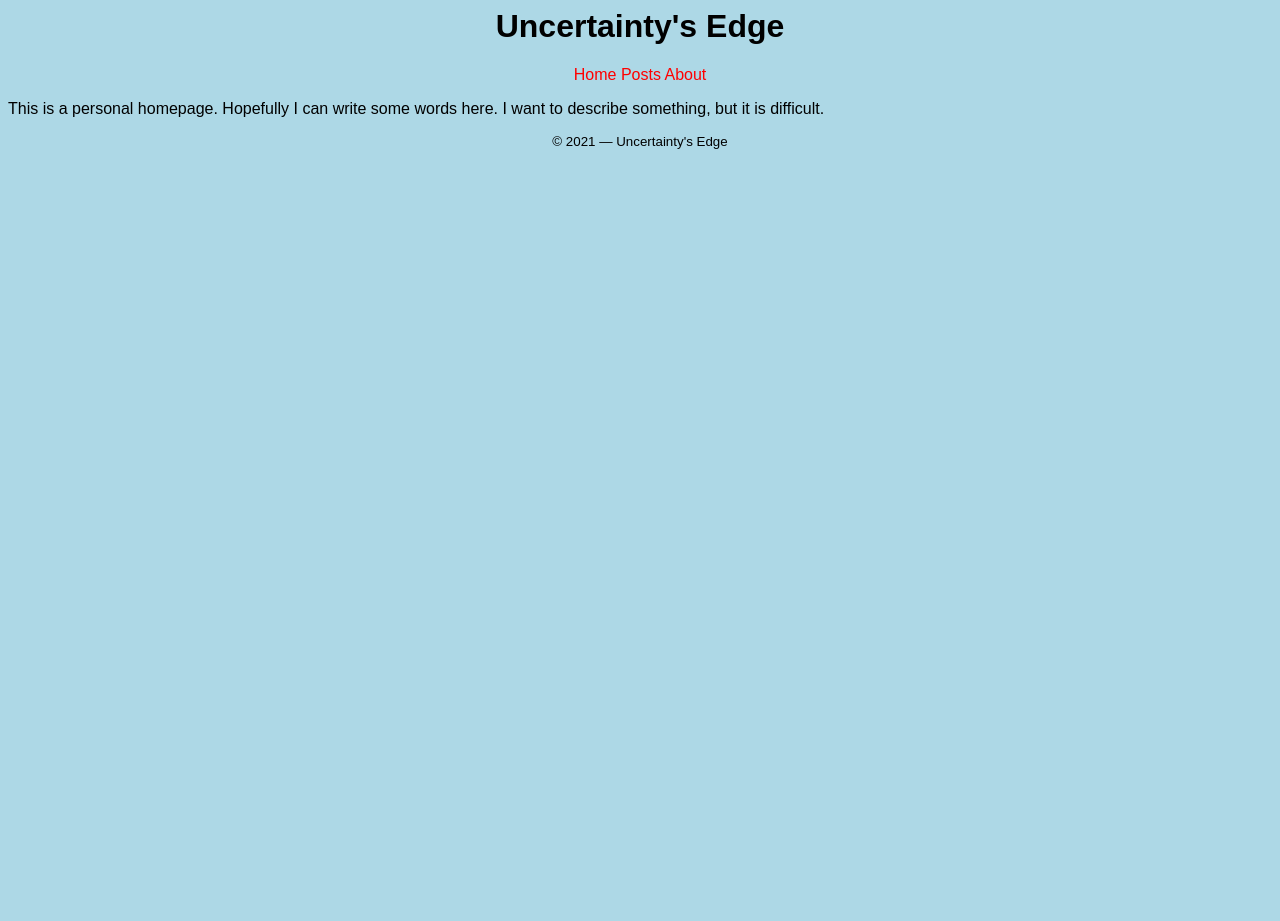
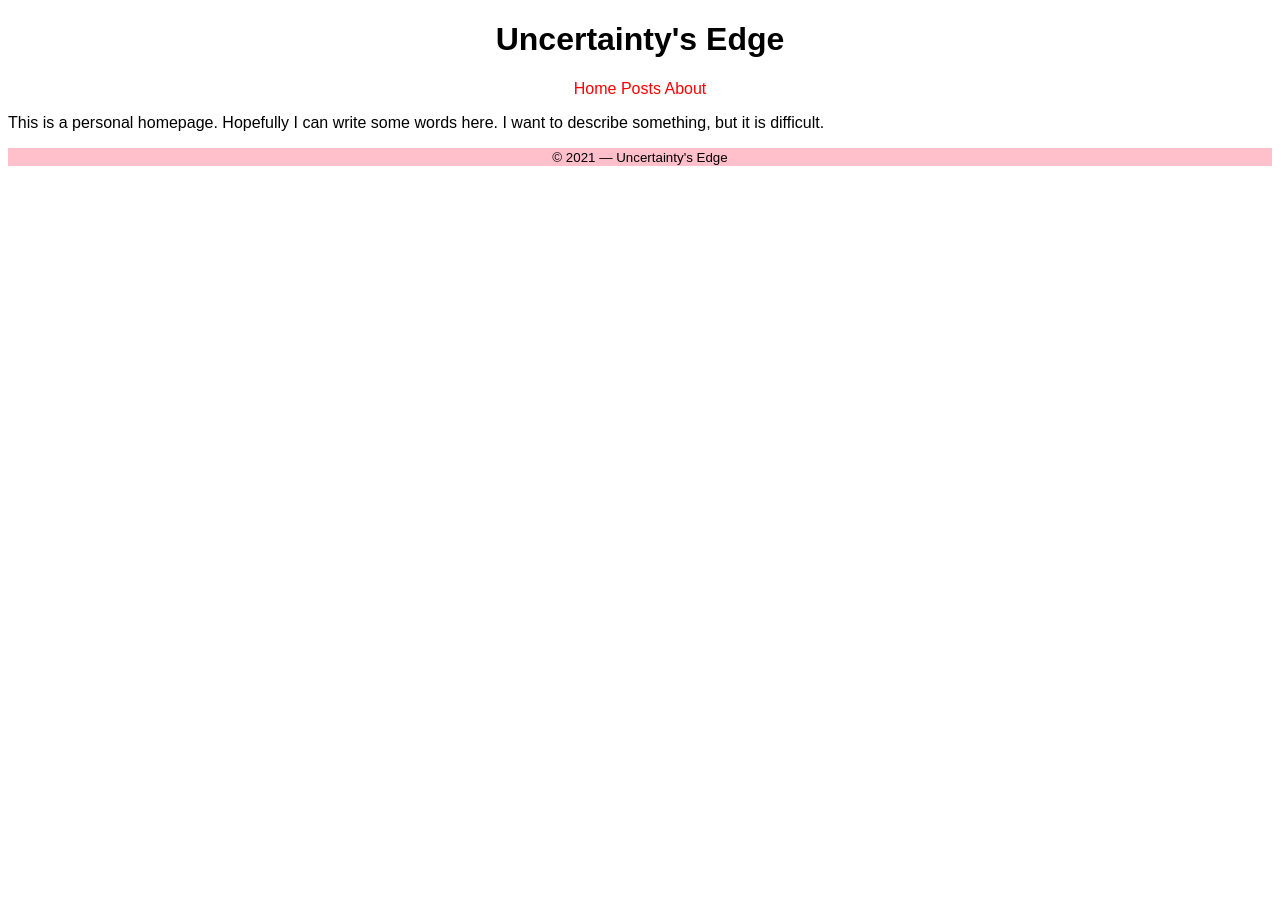
Before and after one commit to uncertaintysedge/uncertaintysedge.github.io, a Jekyll site: the page built from index.md, in a window 1280 px wide. Built offline with Jekyll 4.4.1, drawn with Linux system fonts in a browser that asks for light colours.

Commit message:
default.html and style.css

```diff
--- a/_layouts/default.html
+++ b/_layouts/default.html
@@ -1,8 +1,14 @@
 ---
 layout: default
 ---
+<!DOCTYPE html>
+<html>
+<head>
 
 <link rel="stylesheet" href="/assets/css/styles.css">
+
+</head>
+<body>
 
 <div class="container">
 
@@ -17,3 +23,6 @@ layout: default
 	{% include footer.html %}
 
 </div>
+
+</body>
+</html>
--- a/assets/css/styles.css
+++ b/assets/css/styles.css
@@ -1,5 +1,4 @@
 * {
-  background-color: lightblue;
   font-family: Arial;
   margin-left: 90px
   margin-right: 90px;
```
